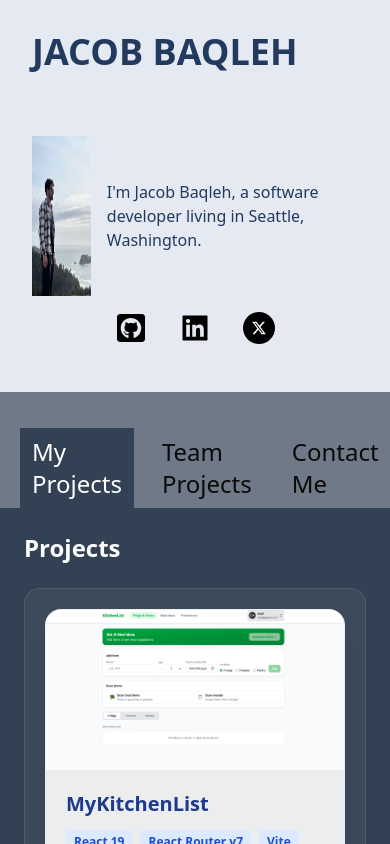
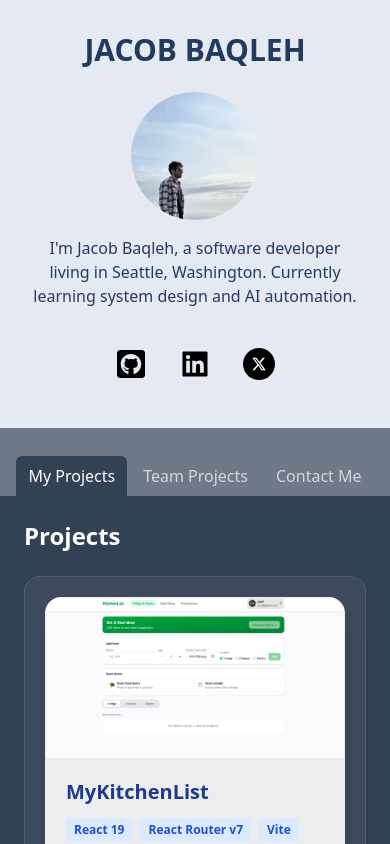
Before and after one commit to JacobBaqleh1/react-portfolio, a React (Vite) app in the folder react-vite-project/: page / in a window 390 px wide. Shown: the top 844 px of the page. Built offline with nearby package versions, Linux system fonts and the light colour scheme.

Commit message:
update mobile ui

```diff
--- a/react-vite-project/src/components/Navbar.jsx
+++ b/react-vite-project/src/components/Navbar.jsx
@@ -3,11 +3,13 @@ import { NavLink } from "react-router-dom";
 export default function Navbar() {
   return (
     <div className="bg-[#324154]/70 pt-4">
-      <div className="text-2xl flex flex-row justify-start pl-5 pt-5 gap-4  ">
+      <div className="text-base sm:text-2xl flex flex-row flex-wrap justify-center sm:justify-start gap-1 sm:gap-4 px-3 sm:pl-5 pt-3 sm:pt-5">
         <NavLink
           to="/"
           className={({ isActive }) =>
-            isActive ? "bg-[#324154] text-white px-3 py-2 " : "px-3 py-2 "
+            isActive
+              ? "bg-[#324154] text-white px-3 py-2 rounded-t-md whitespace-nowrap"
+              : "px-3 py-2 text-white/70 hover:text-white transition-colors whitespace-nowrap"
           }
         >
           My Projects
@@ -15,7 +17,9 @@ export default function Navbar() {
         <NavLink
           to="/opensource"
           className={({ isActive }) =>
-            isActive ? "bg-[#324154] text-white px-3 py-2 " : "px-3 py-2 "
+            isActive
+              ? "bg-[#324154] text-white px-3 py-2 rounded-t-md whitespace-nowrap"
+              : "px-3 py-2 text-white/70 hover:text-white transition-colors whitespace-nowrap"
           }
         >
           Team Projects
@@ -23,7 +27,9 @@ export default function Navbar() {
         <NavLink
           to="/contact"
           className={({ isActive }) =>
-            isActive ? "bg-[#324154] text-white px-3 py-2 " : "px-3 py-2 "
+            isActive
+              ? "bg-[#324154] text-white px-3 py-2 rounded-t-md whitespace-nowrap"
+              : "px-3 py-2 text-white/70 hover:text-white transition-colors whitespace-nowrap"
           }
         >
           Contact Me
--- a/react-vite-project/src/components/Sidebar.jsx
+++ b/react-vite-project/src/components/Sidebar.jsx
@@ -2,21 +2,27 @@ import { NavLink } from "react-router-dom";
 
 export default function Sidebar() {
   return (
-    <div className="p-8 sm:w-[20%] xl:w-[20%] bg-[#E5E9F2] text-[#223A5E] sm:sticky sm:top-0 sm:h-screen">
-      <h1 className="font-bold mb-16 text-4xl"><NavLink to='/'>JACOB BAQLEH</NavLink></h1>
+    <div className="sm:w-[20%] xl:w-[20%] bg-[#E5E9F2] text-[#223A5E] flex-shrink-0">
+      <div className="p-8 sm:sticky sm:top-0 sm:h-screen sm:overflow-y-auto">
+      <h1 className="font-bold mb-6 sm:mb-16 text-3xl sm:text-4xl text-center sm:text-left"><NavLink to='/'>JACOB BAQLEH</NavLink></h1>
       <p className="hidden sm:block">YOUR HOST</p>
-      <div className="flex flex-row sm:flex-col gap-4 items-center">
-        <div className="overflow-hidden">
-          <img src="/me.jpg" alt="profile pic" className="h-40 scale-[2.2] sm:scale-125 sm:h-30 lg:h-[20rem]" />
+      <div className="flex flex-col sm:flex-col gap-4 items-center sm:items-stretch">
+        <div className="overflow-hidden rounded-full sm:rounded-none shrink-0">
+          <img
+            src="/me.jpg"
+            alt="profile pic"
+            className="h-32 w-32 object-cover object-top scale-[1.6] sm:w-auto sm:h-30 sm:scale-125 lg:h-[20rem]"
+          />
         </div>
-        <p>
+        <p className="text-center sm:text-left">
           I&#39;m Jacob Baqleh, a software developer living in Seattle, Washington.{" "}
+          Currently learning system design and AI automation.{" "}
           {/* <NavLink to="/about" className="text-red-800">
             More about me.
           </NavLink> */}
         </p>
       </div>
-      <div className="flex flex-row justify-center  rounded-full m-auto">
+      <div className="flex flex-row justify-center mt-6 sm:mt-0 rounded-full m-auto">
         <a
           href="https://github.com/JacobBaqleh1"
           target="_blank"
@@ -48,5 +54,6 @@ export default function Sidebar() {
         </a>
       </div>
     </div>
+    </div>
   );
 }
--- a/react-vite-project/src/components/UI/PortfolioUI.jsx
+++ b/react-vite-project/src/components/UI/PortfolioUI.jsx
@@ -3,6 +3,24 @@
 
 import { useState } from "react";
 import { useNavigate } from "react-router-dom";
+
+const techStack = [
+  { name: "React",        icon: "https://cdn.simpleicons.org/react/61DAFB" },
+  { name: "Next.js",      icon: "https://cdn.simpleicons.org/nextdotjs/white" },
+  { name: "Remix",        icon: "https://cdn.simpleicons.org/remix/white" },
+  { name: "TypeScript",   icon: "https://cdn.simpleicons.org/typescript/3178C6" },
+  { name: "JavaScript",   icon: "https://cdn.simpleicons.org/javascript/F7DF1E" },
+  { name: "Node.js",      icon: "https://cdn.simpleicons.org/nodedotjs/5FA04E" },
+  { name: "Express",      icon: "https://cdn.simpleicons.org/express/white" },
+  { name: "GraphQL",      icon: "https://cdn.simpleicons.org/graphql/E10098" },
+  { name: "MongoDB",      icon: "https://cdn.simpleicons.org/mongodb/47A248" },
+  { name: "PostgreSQL",   icon: "https://cdn.simpleicons.org/postgresql/4169E1" },
+  { name: "Drizzle ORM",  icon: "https://cdn.simpleicons.org/drizzle/C5F74F" },
+  { name: "Tailwind CSS", icon: "https://cdn.simpleicons.org/tailwindcss/06B6D4" },
+  { name: "Vite",         icon: "https://cdn.simpleicons.org/vite/646CFF" },
+  { name: "AWS",          icon: "https://cdn.jsdelivr.net/gh/devicons/devicon@latest/icons/amazonwebservices/amazonwebservices-plain-wordmark.svg" },
+  { name: "Anthropic",    icon: "https://cdn.simpleicons.org/anthropic/white" },
+];
 
 export default function PortfolioUI({ projects, title = "Projects" }) {
   const navigate = useNavigate();
@@ -88,6 +106,25 @@ export default function PortfolioUI({ projects, title = "Projects" }) {
           ))}
           </div>
         </div>
+
+        {title === "Projects" && (
+          <div className="mt-8">
+            <h2 className="text-xl font-bold text-white mb-4">Technology Stack</h2>
+            <div className="bg-white/5 rounded-2xl border border-white/10 p-5 flex flex-wrap gap-4">
+              {techStack.map(({ name, icon }) => (
+                <div key={name} className="relative group/tech flex flex-col items-center">
+                  <div className="w-10 h-10 flex items-center justify-center bg-white/10 rounded-xl border border-white/20 hover:bg-white/20 hover:scale-110 transition-all duration-200 cursor-default">
+                    <img src={icon} alt={name} className="w-6 h-6" />
+                  </div>
+                  <span className="pointer-events-none absolute -top-9 left-1/2 -translate-x-1/2 whitespace-nowrap bg-gray-900 text-white text-xs font-medium px-2 py-1 rounded-md opacity-0 group-hover/tech:opacity-100 transition-opacity duration-150 z-10">
+                    {name}
+                    <span className="absolute top-full left-1/2 -translate-x-1/2 border-4 border-transparent border-t-gray-900" />
+                  </span>
+                </div>
+              ))}
+            </div>
+          </div>
+        )}
       </div>
     </>
   );
```
